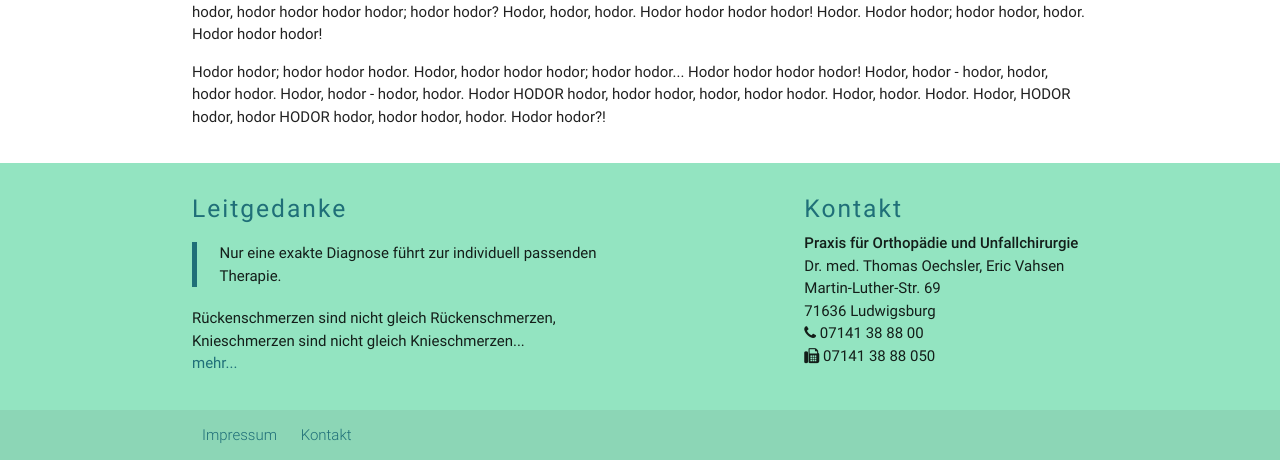
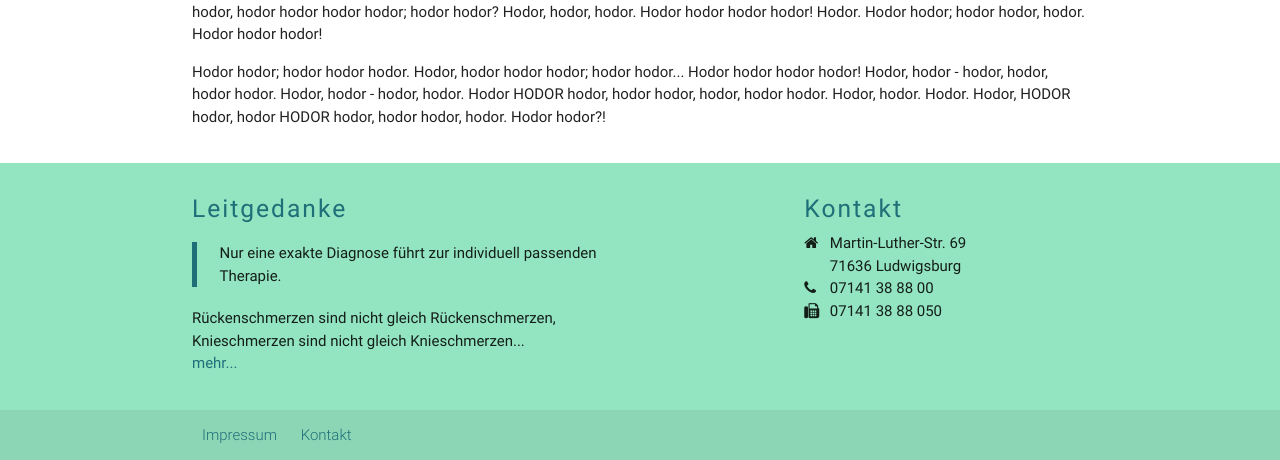
Before and after one commit to Aalphones/OrthoLuBu, a PHP site: page / in a window 1280 px wide. Shown: the part 2022-2482 px from the top of the page. Run offline with PHP 8.4, Linux system fonts and the light colour scheme.

Commit message:
Kontaktfeld im Footer anpassen

```diff
--- a/css/Partials/footer.less
+++ b/css/Partials/footer.less
@@ -1,5 +1,10 @@
 footer&.page-footer {
     background-color: @primary;
+    .contact {
+        .row {
+            margin-bottom: 0;
+        }
+    }
     .footer-copyright {
         a {
             display: inline-block;
--- a/index.html
+++ b/index.html
@@ -92,14 +92,33 @@
                             <a>mehr...</a>
                         </p>
                     </div>
-                    <div class="col l4 offset-l2 s12">
+                    <div class="col l4 offset-l2 s12 contact">
                         <h5>Kontakt</h5>
-                        <strong>Praxis für Orthopädie und Unfallchirurgie</strong><br>
-                        Dr. med. Thomas Oechsler, Eric Vahsen<br>
-                        Martin-Luther-Str. 69<br>
-                        71636 Ludwigsburg<br>
-                        <i class="fa fa-phone"></i> 07141 38 88 00<br>
-                        <i class="fa fa-fax"></i> 07141 38 88 050
+                        <article class="row">
+                            <div class="col s2 m1">
+                                <i class="fa fa-home"></i>
+                            </div>
+                            <div class="col s10 m11">
+                                Martin-Luther-Str. 69<br>
+                                71636 Ludwigsburg
+                            </div>
+                        </article>
+                        <article class="row">
+                            <div class="col s2 m1">
+                                <i class="fa fa-phone"></i>
+                            </div>
+                            <div class="col s10 m11">
+                                07141 38 88 00
+                            </div>
+                        </article>
+                        <article class="row">
+                            <div class="col s2 m1">
+                                <i class="fa fa-fax"></i>
+                            </div>
+                            <div class="col s10 m11">
+                                07141 38 88 050
+                            </div>
+                        </article>
                     </div>
                 </div>
             </div>
```
Also changed, not shown: css/style.css, 1 other file.
